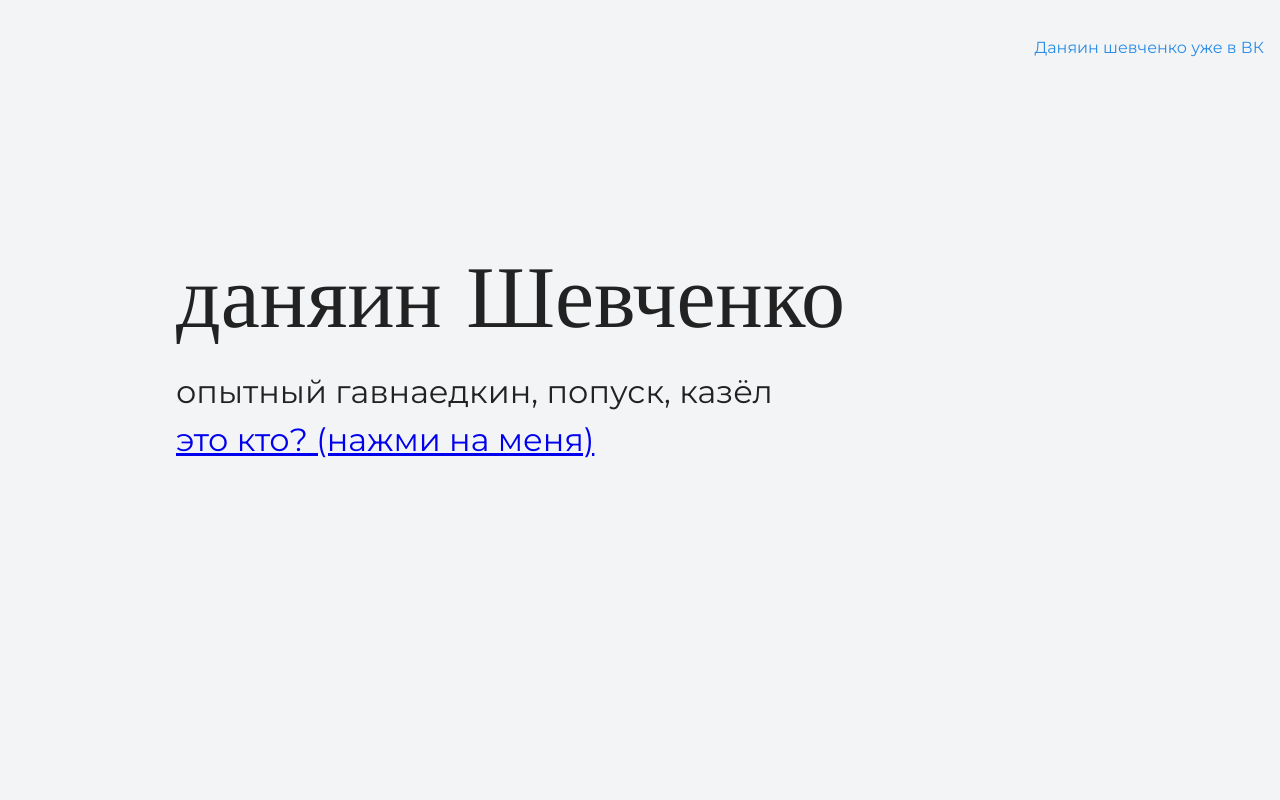
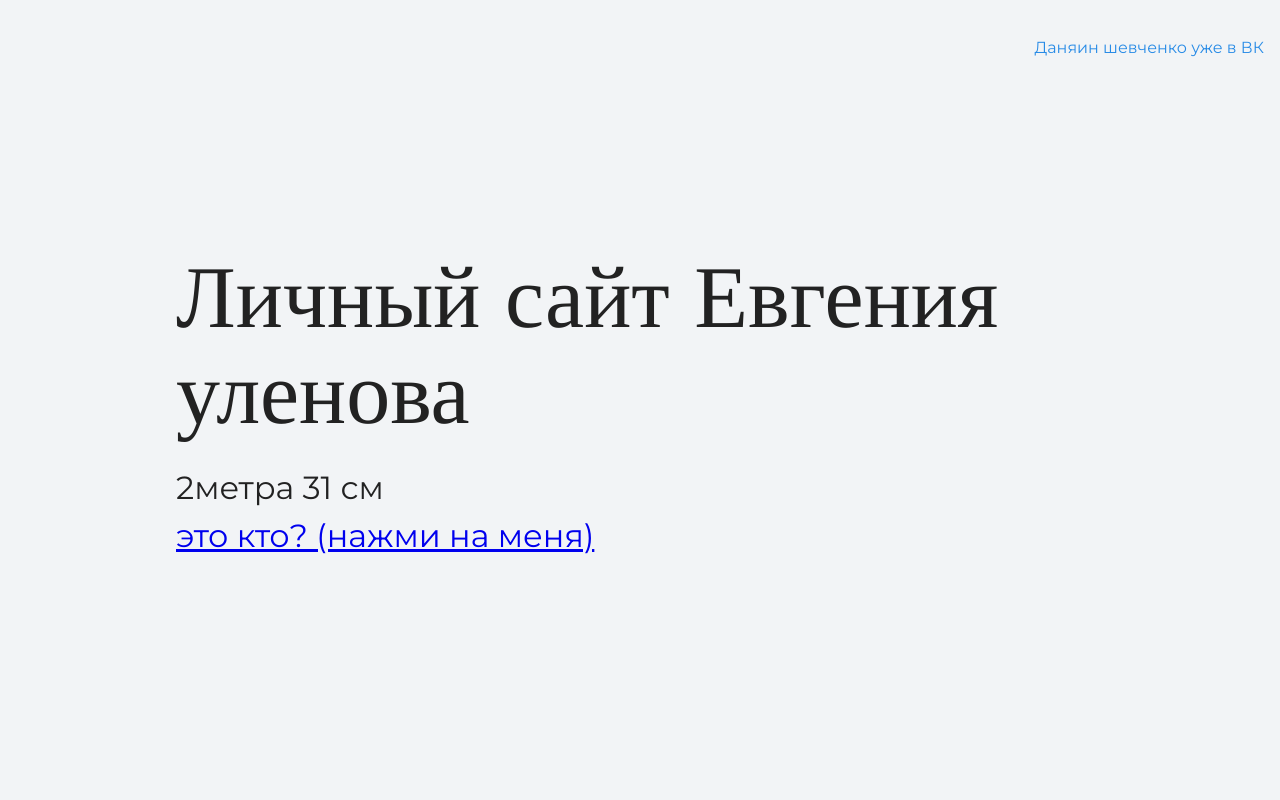
Before and after one commit to peachtre3/my-site, a plain HTML site: page index.html in a window 1280 px wide. Shown: the top 800 px of the page. Drawn offline with nearby package versions, Linux system fonts and the light colour scheme.

Commit message:
Update index.html

```diff
--- a/index.html
+++ b/index.html
@@ -17,8 +17,8 @@
     <main>
     	<div class='container'>
     <section class="hero-image">
-      <h1 class="heading">даняин Шевченко</h1>
-      <p>опытный гавнаедкин, попуск, казёл</p>
+      <h1 class="heading">Личный сайт Евгения уленова</h1>
+      <p>2метра 31 см</p>
       <p><a href='https://vk.com/feed?z=video-170253600_456242616%2F70be36f570703a062c%2Fpl_post_-170253600_305951'> это кто? (нажми на меня) </a></p>
     </section>
 
```
